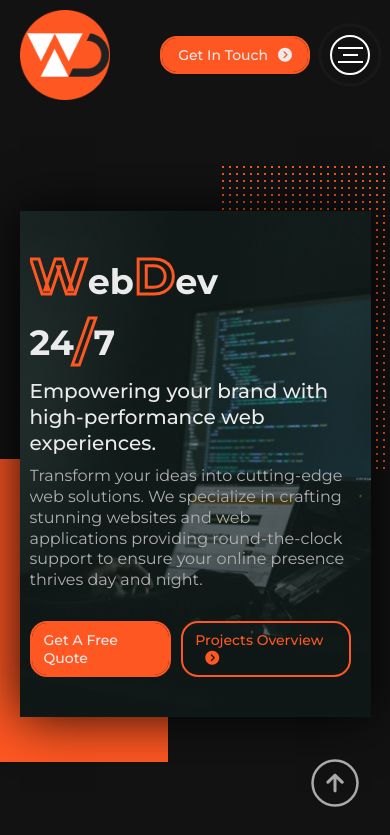
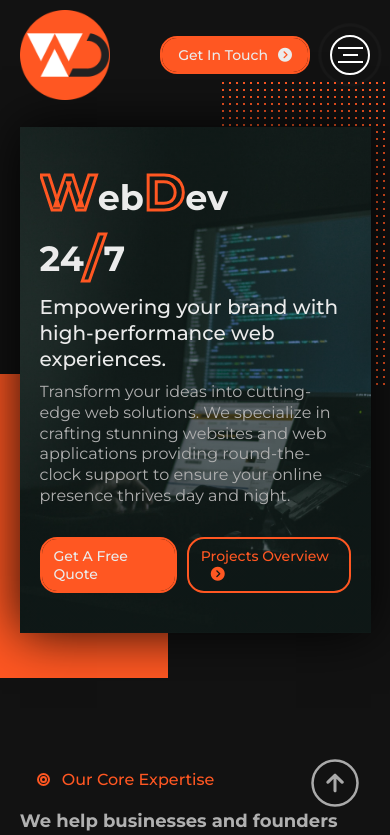
Before and after one commit to TallaBambo/webdev247, a Next.js app: page / in a window 390 px wide. Shown: the top 835 px of the page. Built offline with nearby package versions, Linux system fonts and the light colour scheme; a web font is replaced by a local one.

Commit message:
Added google analytics

```diff
--- a/app/layout.jsx
+++ b/app/layout.jsx
@@ -14,6 +14,19 @@
   return (
     <html lang="en">
       <head>
+        <script
+          async
+          src="https://www.googletagmanager.com/gtag/js?id=G-PFV7ERKBW7"
+        ></script>
+        <script>
+          {`
+          window.dataLayer = window.dataLayer || [];
+          function gtag(){dataLayer.push(arguments);}
+          gtag('js', new Date());
+
+          gtag('config', 'G-PFV7ERKBW7');
+        `}
+        </script>
         <link
           rel="stylesheet"
           href="https://cdnjs.cloudflare.com/ajax/libs/font-awesome/6.1.1/css/all.min.css"
--- a/public/css/style.css
+++ b/public/css/style.css
@@ -351,7 +351,7 @@
 
 .hero {
   height: auto;
-  min-height: 110vh;
+  min-height: 90vh;
   width: 100vw;
   background-color: #121212;
   z-index: -2;
@@ -962,7 +962,7 @@
   }
 
   .hero-content {
-    padding: 30px 20px 30px 10px;
+    padding: 30px 20px 30px 20px;
   }
 
   .hero-slogan h1 {
```
